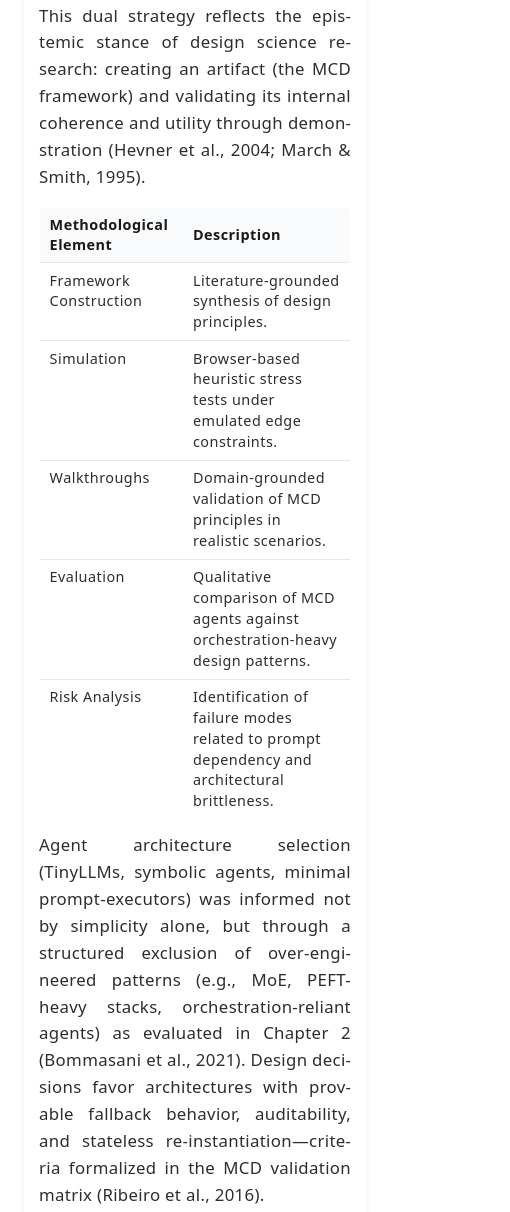
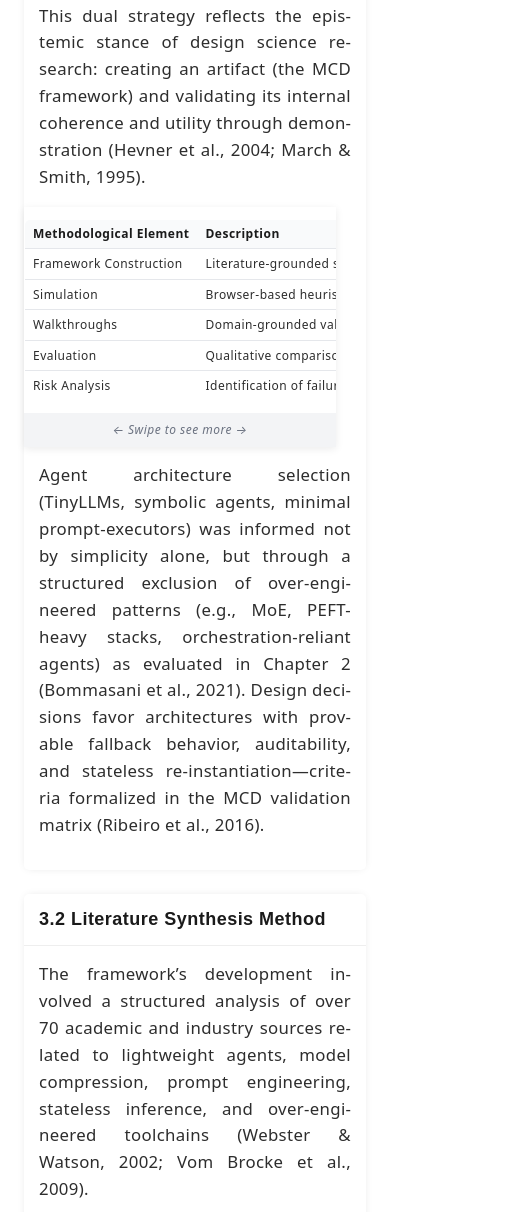
Before and after one commit to malliknas/Minimal-Capability-Design-Framework, a website built with Vite: page docs/c3.html in a window 390 px wide. Shown: the part 1915-3127 px from the top of the page, 510 px wide, since content can reach past the window. Built offline with nearby package versions, Linux system fonts and the light colour scheme.

Commit message:
Add files via upload

```diff
--- a/docs/c3.html
+++ b/docs/c3.html
@@ -282,6 +282,75 @@ font-feature-settings: "liga", "kern";
 }
 
 </style>
+<style>
+/* Responsive table wrapper */
+.table-responsive {
+  margin: 20px 0;
+  width: 100%;
+}
+
+/* Desktop (769px and above): Normal full-width behavior */
+@media (min-width: 769px) {
+  .table-responsive {
+    overflow-x: visible; /* No scroll on desktop */
+  }
+
+  .table-responsive table {
+    width: 100%;
+    table-layout: auto;
+    white-space: normal; /* Allow text wrapping */
+  }
+}
+
+/* Tablet and Mobile (768px and below): Enable scrolling */
+@media (max-width: 768px) {
+  .table-responsive {
+    overflow-x: auto;
+    -webkit-overflow-scrolling: touch;
+    margin: 15px -15px; /* Extend to screen edges */
+    border-radius: 0;
+    box-shadow: 0 2px 8px rgba(0,0,0,0.08);
+  }
+
+  .table-responsive table {
+    min-width: 600px; /* Force horizontal scroll for wide tables */
+    width: auto;
+    white-space: nowrap;
+    font-size: 0.85rem;
+  }
+
+  .table-responsive th,
+  .table-responsive td {
+    padding: 8px 10px !important;
+  }
+
+  /* Visual indicator for swipe on mobile */
+  .table-responsive::after {
+    content: '← Swipe to see more →';
+    display: block;
+    text-align: center;
+    padding: 8px;
+    background: #f3f4f6;
+    color: #6b7280;
+    font-size: 0.75rem;
+    font-style: italic;
+  }
+}
+
+/* Extra small mobile (480px and below) */
+@media (max-width: 480px) {
+  .table-responsive table {
+    font-size: 0.75rem;
+    min-width: 500px;
+  }
+
+  .table-responsive th,
+  .table-responsive td {
+    padding: 6px 8px !important;
+  }
+}
+</style>
+
 </head>
 
 <body>
@@ -925,7 +994,22 @@ This research analyzed 73 peer-reviewed papers and technical reports using a str
 	<script src="assets/js/vendor/prism.js"></script>
 	<!-- Main Custom -->
 	<script src="assets/js/main.js"></script>
+	<script>
+document.addEventListener('DOMContentLoaded', function() {
+  const tables = document.querySelectorAll('table');
 
+  tables.forEach(function(table) {
+    if (!table.parentElement.classList.contains('table-responsive')) {
+      const wrapper = document.createElement('div');
+      wrapper.className = 'table-responsive';
+      table.parentNode.insertBefore(wrapper, table);
+      wrapper.appendChild(table);
+    }
+  });
+
+  console.log(`Wrapped ${tables.length} tables for responsive behavior`);
+});
+</script>
 </body>
 
 </html>
```
